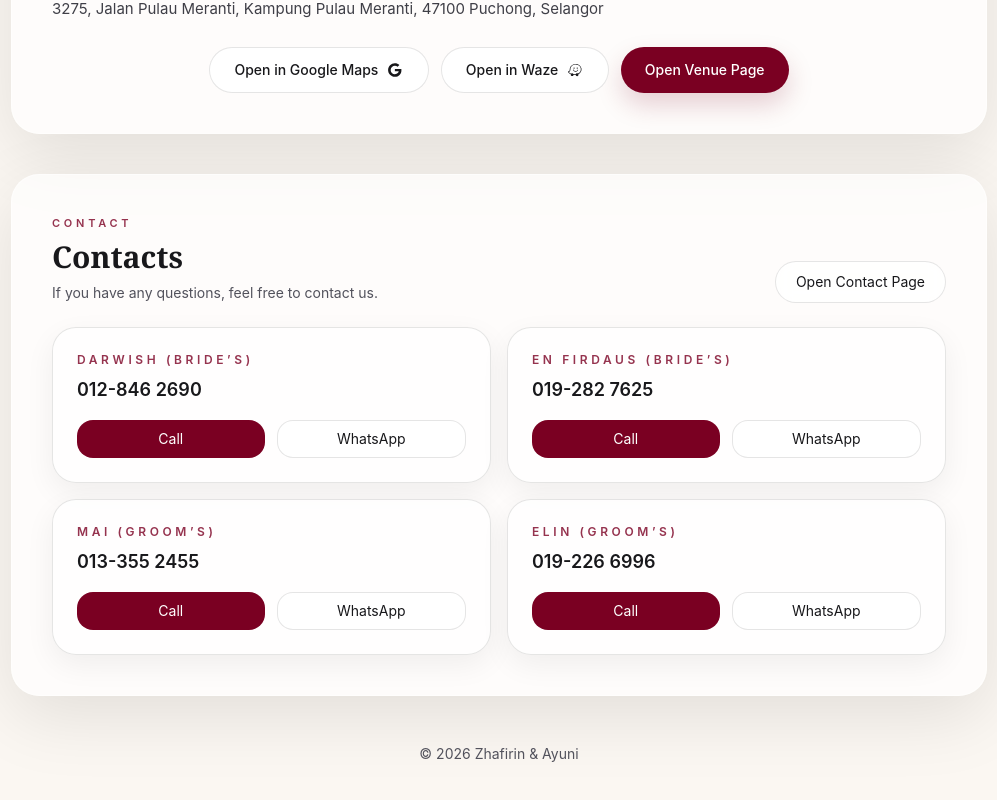
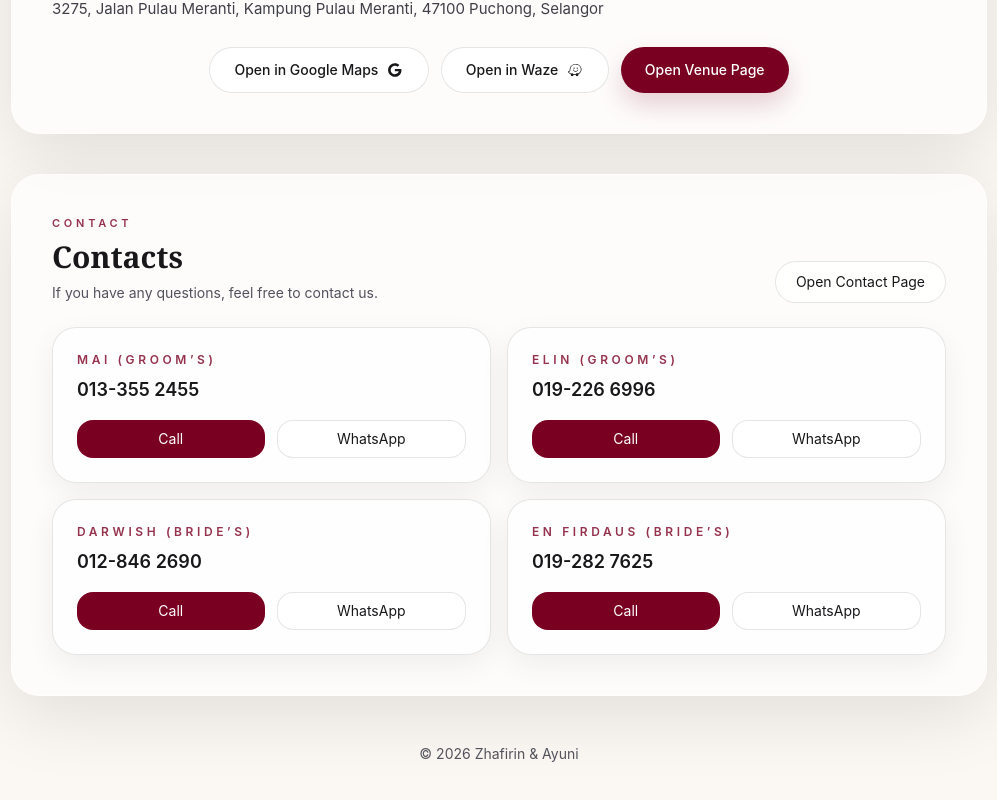
Before and after one commit to faizjazz100/zhafirin-ayuni, a Next.js app: page / in a window 1280 px wide. Shown: the part 2256-3056 px from the top of the page, without its empty margins (141-1138 px from the left). Built offline with nearby package versions, Linux system fonts and the light colour scheme; no server answers; the database is empty.

Commit message:
Update page.tsx

```diff
--- a/src/app/page.tsx
+++ b/src/app/page.tsx
@@ -16,10 +16,10 @@ export default function Page() {
   const RSVP_DEADLINE = "18 April 2026";
 
   const CONTACTS = [
+    { name: "Mai (Groom’s)", phone: "013-355 2455" },
+    { name: "Elin (Groom’s)", phone: "019-226 6996" },
     { name: "Darwish (Bride’s)", phone: "012-846 2690" },
     { name: "En Firdaus (Bride’s)", phone: "019-282 7625" },
-    { name: "Mai (Groom’s)", phone: "013-355 2455" },
-    { name: "Elin (Groom’s)", phone: "019-226 6996" },
   ];
 
   const toMYWa = (phone: string) => {
```
